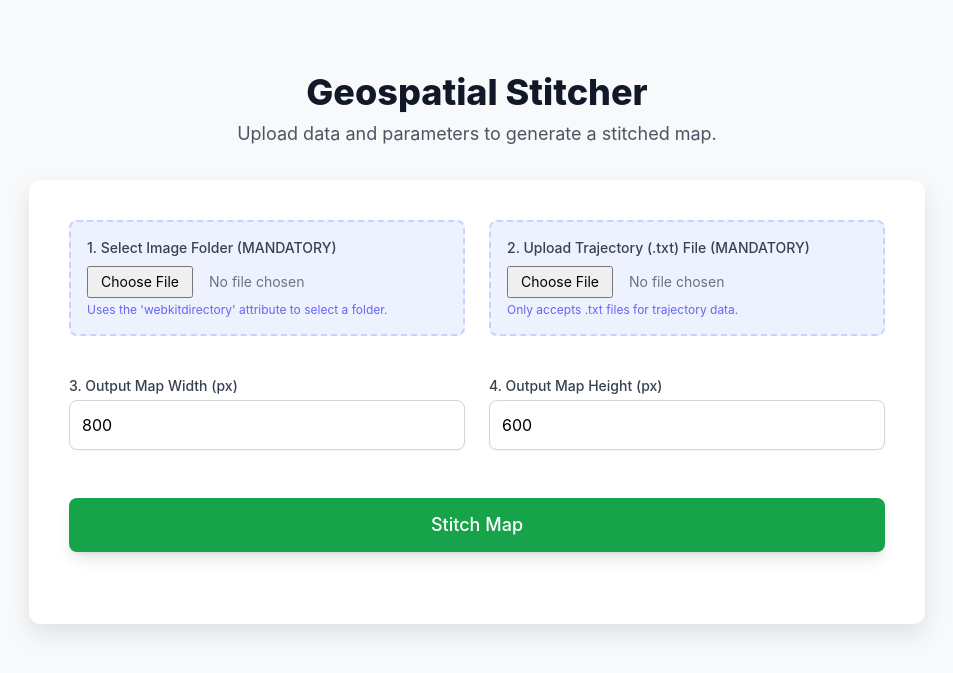
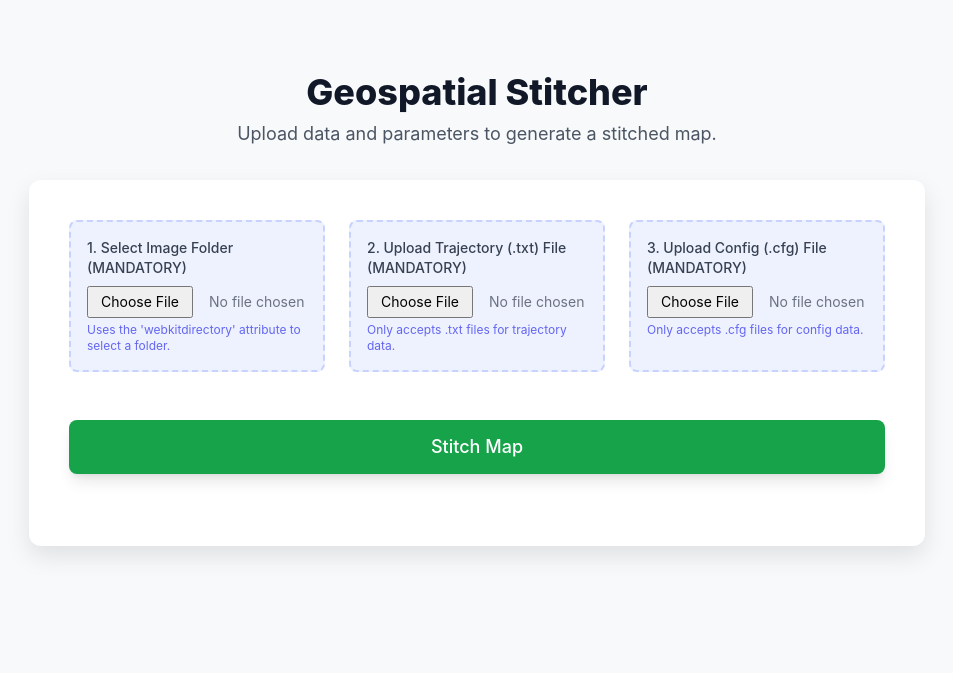
Before and after one commit to lyrnoxx/capsule, a Flask app: page /drone/stitch in a window 1280 px wide. Shown: the top 673 px of the page, without its empty margins (163-1116 px from the left). Run offline with Flask 3, Linux system fonts and the light colour scheme; some libraries are stand-ins or nearby versions.

Commit message:
check-stitch

```diff
--- a/app.py
+++ b/app.py
@@ -64,29 +64,20 @@ def cleanup_temp_dir(dir_path):
 def run_docker_command(temp_dir_path):
     command = [
         'docker', 'run', '--rm',
-        '-e', 'DISPLAY=$DISPLAY',
-        '-e', 'LIBDC1394_DISABLE=1',
-        '-v', f'{temp_dir_path}:/data',
-        'map2dfusion',
-        'DataPath=/data'
+        '-v', f'root/{temp_dir_path}/:/data',
+        'map2dfusion', 'DataPath=/data',
+        'Win3D.Enable=0', 'ShouldStop=1',
+        'Map.File2Save=/data/output.png'
     ]
+
 
     print(f"INFO: Simulating Docker Command: {' '.join(command)}")
 
     try:
-        # SIMULATION: Replace this block with subprocess.run in a real setup
-        # result = subprocess.run(command, capture_output=True, text=True, check=True)
-        # print(f"Docker Output:\n{result.stdout}")
+        result = subprocess.run(command, capture_output=True, text=True, check=True)
+        print(f"Docker Output:\n{result.stdout}")
 
-        # Simulate a time-consuming process
-        time.sleep(10)
-
-        # SIMULATION: Create a dummy output file that the Docker container would produce
-        # In a real scenario, the Docker container would save the output map to /data/output.png
-        # which would appear in temp_dir_path/output.png on the host server.
-        output_file_path = os.path.join(temp_dir_path, 'stitched_map.png')
-        with open(output_file_path, 'w') as f:
-            f.write("This is a placeholder for the binary image data.")
+        output_file_path = os.path.join(temp_dir_path, 'output.png')
 
         print("SUCCESS: Docker execution simulated and output created.")
         return True, "Processing successful."
@@ -100,27 +91,27 @@ def run_docker_command(temp_dir_path):
 @app.route('/drone/stitch', methods=['GET', 'POST'])
 def drone_stitch():
     if request.method == 'POST':
-        """Handles file uploads, runs Docker, and cleans up."""
-        # 1. Setup Temporary Directory
-        # Creates a unique, secure temporary directory for this request
         temp_dir = tempfile.mkdtemp()
         rgb_dir = os.path.join(temp_dir, 'rgb')
         os.makedirs(rgb_dir, exist_ok=True)
 
         try:
-            # 2. Get Form Data
-            width = request.form.get('width')
-            height = request.form.get('height')
-            # trajectory_file is a single file
+            # width = request.form.get('width')
+            # height = request.form.get('height')
+
             trajectory_file = request.files.get('trajectory')
-            # images is a list of files from the folder upload
+            config_file = request.files.get('config')
+
             image_files = request.files.getlist('images')
 
-            if not trajectory_file or not image_files:
-                raise ValueError("Missing trajectory file or image folder files.")
+            if not trajectory_file or not image_files or not config_file:
+                raise ValueError("Missing trajectory file or config file or image folder files.")
 
             trajectory_file.save(os.path.join(temp_dir, 'trajectory.txt'))
             print(f"INFO: Saved trajectory.txt to {temp_dir}")
+
+            config_file.save(os.path.join(temp_dir, 'config.cfg'))
+            print(f"INFO: Saved config.cfg to {temp_dir}")
 
             # Save Image Files (must be in 'rgb' subdirectory)
             for file in image_files:
@@ -130,20 +121,17 @@ def drone_stitch():
                     file.save(os.path.join(rgb_dir, base_filename))
             print(f"INFO: Saved {len(image_files)} image files to {rgb_dir}")
 
-            # 4. Create the required config.cfg file (was not uploaded by user)
-            config_content = f"""
-            # Dummy config file generated by server
-            WIDTH={width}
-            HEIGHT={height}
-            INPUT_DIR=rgb
-            TRAJECTORY_FILE=trajectory.txt
-            OUTPUT_MAP_NAME=stitched_map.png
-            """
-            with open(os.path.join(temp_dir, 'config.cfg'), 'w') as f:
-                f.write(config_content)
-            print("INFO: Created config.cfg placeholder file.")
+            # config_content = f"""
+            # WIDTH={width}
+            # HEIGHT={height}
+            # INPUT_DIR=rgb
+            # TRAJECTORY_FILE=trajectory.txt
+            # OUTPUT_MAP_NAME=stitched_map.png
+            # """
+            # with open(os.path.join(temp_dir, 'config.cfg'), 'w') as f:
+            #     f.write(config_content)
+            # print("INFO: Created config.cfg placeholder file.")
 
-            # 5. Execute Docker Command
             success, message = run_docker_command(temp_dir)
 
             if not success:
@@ -157,11 +145,12 @@ def drone_stitch():
             # and return the URL to that permanent location.
             # For simulation, we return a placeholder URL based on the parameters.
 
-            simulated_image_url = f"https://placehold.co/{width}x{height}/10b981/ffffff?text=Map+ID:{os.path.basename(temp_dir)}"
+            #simulated_image_url = f"https://placehold.co/{width}x{height}/10b981/ffffff?text=Map+ID:{os.path.basename(temp_dir)}"
+            #result_image_url =
 
             return jsonify({
                 'success': True,
-                'imageUrl': simulated_image_url,
+                'imageUrl': "nah",
                 'message': 'Stitching complete. Files deleted.'
             }), 200
 
@@ -169,10 +158,8 @@ def drone_stitch():
             print(f"PROCESSING ERROR: {e}")
             return jsonify({'success': False, 'error': str(e)}), 500
 
-        finally:
-            # 7. CRUCIAL STEP: Cleanup
-            # This executes regardless of success or failure to ensure files are deleted.
-            cleanup_temp_dir(temp_dir)
+        # finally:
+        #     cleanup_temp_dir(temp_dir)
 
     return render_template('project_drone-stitch.html')
 
--- a/templates/project_drone-stitch.html
+++ b/templates/project_drone-stitch.html
@@ -43,7 +43,7 @@
             <form id="stitchingForm" class="space-y-6">
 
                 <!-- File Inputs Section -->
-                <div class="grid md:grid-cols-2 gap-6">
+                <div class="grid md:grid-cols-3 gap-6">
 
                     <!-- 1. Image Folder Input -->
                     <div class="p-4 border-2 border-dashed border-indigo-200 rounded-lg bg-indigo-50">
@@ -75,11 +75,25 @@
                         />
                         <p class="text-xs text-indigo-500 mt-1">Only accepts .txt files for trajectory data.</p>
                     </div>
+
+                    <!-- 2. config CFG File Input -->
+                    <div class="p-4 border-2 border-dashed border-indigo-200 rounded-lg bg-indigo-50">
+                        <label for="configFile" class="block text-sm font-medium text-gray-700 mb-2">3. Upload Config (.cfg) File (MANDATORY)</label>
+                        <input
+                            type="file"
+                            id="configFile"
+                            name="configFile"
+                            accept=".cfg"
+                            required
+                            class="w-full text-sm text-gray-500 file:mr-4 file:py-1 file:px-3"
+                            aria-label="Upload the configuration file"
+                        />
+                        <p class="text-xs text-indigo-500 mt-1">Only accepts .cfg files for config data.</p>
+                    </div>
                 </div>
 
-                <!-- Parameter Inputs Section -->
-                <div class="grid sm:grid-cols-2 gap-6 pt-4">
-                    <!-- 3. Width Parameter -->
+
+                <!-- <div class="grid sm:grid-cols-2 gap-6 pt-4">
                     <div>
                         <label for="mapWidth" class="block text-sm font-medium text-gray-700">3. Output Map Width (px)</label>
                         <input
@@ -93,8 +107,6 @@
                             aria-label="Set the desired output map width in pixels"
                         />
                     </div>
-
-                    <!-- 4. Height Parameter -->
                     <div>
                         <label for="mapHeight" class="block text-sm font-medium text-gray-700">4. Output Map Height (px)</label>
                         <input
@@ -108,7 +120,7 @@
                             aria-label="Set the desired output map height in pixels"
                         />
                     </div>
-                </div>
+                </div> -->
 
                 <!-- Submit Button -->
                 <div class="pt-6">
@@ -149,7 +161,7 @@
         const outputContainer = document.getElementById('outputContainer');
         const stitchedMap = document.getElementById('stitchedMap');
         const resetButton = document.getElementById('resetButton');
-        const API_ENDPOINT = '/api/stitch';
+        const API_ENDPOINT = '/drone/stitch';
 
         // Function to update the message box with current status
         function updateStatus(message, type = 'info') {
@@ -228,11 +240,12 @@
 
             const imageFolderInput = document.getElementById('imageFolder');
             const trajectoryFileInput = document.getElementById('trajectoryFile');
-            const mapWidth = document.getElementById('mapWidth').value;
-            const mapHeight = document.getElementById('mapHeight').value;
+            const configFileInput = document.getElementById('configFile');
+            // const mapWidth = document.getElementById('mapWidth').value;
+            // const mapHeight = document.getElementById('mapHeight').value;
 
-            if (imageFolderInput.files.length === 0 || trajectoryFileInput.files.length === 0) {
-                updateStatus('Please select both an image folder and a trajectory file.', 'error');
+            if (imageFolderInput.files.length === 0 || trajectoryFileInput.files.length === 0 || configFileInput.files.length === 0) {
+                updateStatus('Please select image folder, a trajectory file and a config file.', 'error');
                 return;
             }
 
@@ -248,9 +261,10 @@
             }
             // Append trajectory file
             formData.append('trajectory', trajectoryFileInput.files[0], trajectoryFileInput.files[0].name);
+            formData.append('config', configFileInput.files[0], configFileInput.files[0].name);
             // Append parameters
-            formData.append('width', mapWidth);
-            formData.append('height', mapHeight);
+            // formData.append('width', mapWidth);
+            // formData.append('height', mapHeight);
 
             try {
                 // Use fetch with retry for robust API communication
@@ -265,7 +279,8 @@
 
                 if (result.success) {
                     // Assuming Flask returns a URL to the stitched image
-                    handleSuccess(result.imageUrl, mapWidth, mapHeight);
+                    handleSuccess(result.imageUrl);
+                    //handleSuccess(result.imageUrl, mapWidth, mapHeight);
                 } else {
                     handleError(result.error || 'Unknown server error during processing.');
                 }
```
